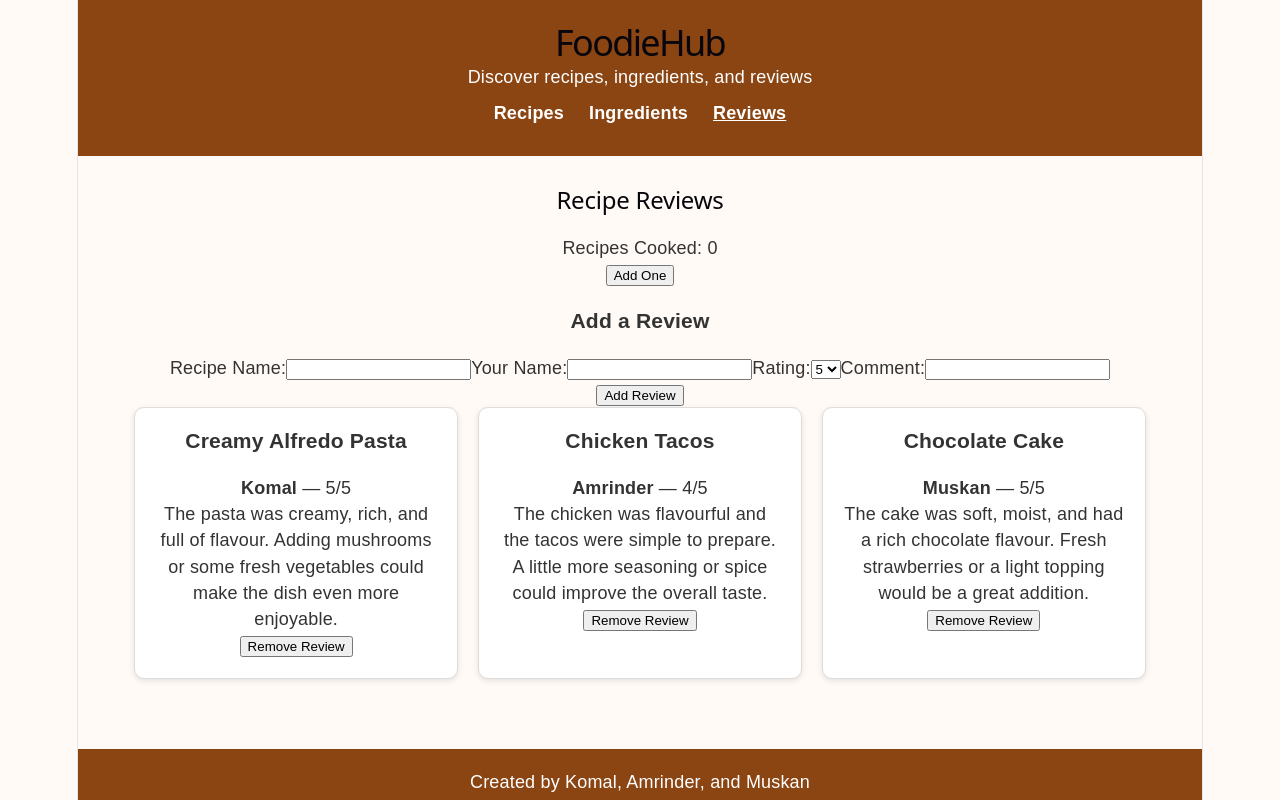
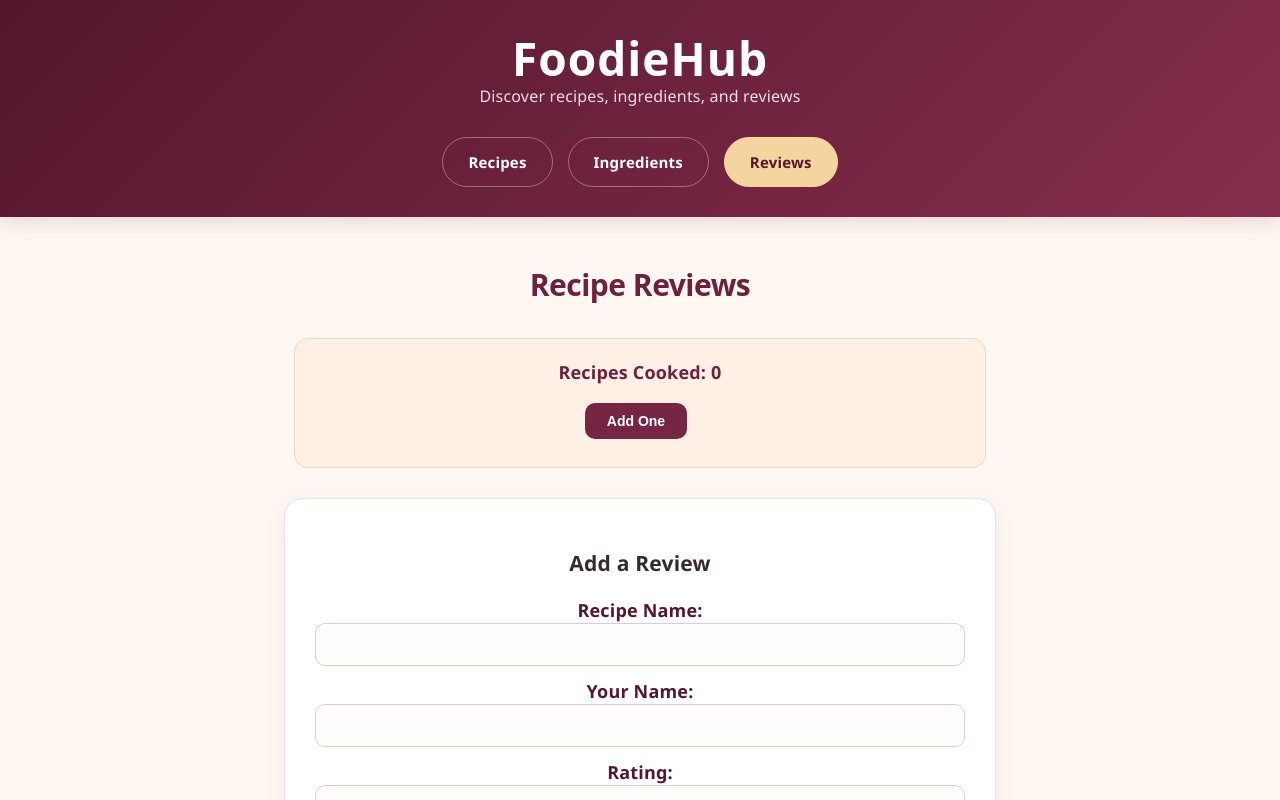
Before and after one commit to M-devgan/FS_Food_Hub, a React (Vite) app: page /reviews in a window 1280 px wide. Shown: the top 800 px of the page. Built offline with nearby package versions, Linux system fonts and the light colour scheme.

Commit message:
Improve FoodieHub website styling

```diff
--- a/src/App.css
+++ b/src/App.css
@@ -1,59 +1,81 @@
-/* Main page */
 body {
   margin: 0;
-  font-family: Arial, sans-serif;
-  background-color: #fffaf5;
-  color: #333;
+  background-color: #fff8f2;
+  color: #382b30;
+  font-family: 'Segoe UI', Arial, sans-serif;
 }
 
-/* Header */
+/* HEADER */
+
 header {
+  background: linear-gradient(135deg, #54172e, #852d4c);
+  color: white;
   text-align: center;
-  padding: 30px 20px;
-  background-color: #8b4513;
-  color: white;
+  padding: 45px 20px 30px;
+  box-shadow: 0 5px 20px rgba(84, 23, 46, 0.15);
 }
 
 header h1 {
+  color: white;
+  font-size: 46px;
+  font-weight: 800;
+  letter-spacing: 1px;
   margin: 0;
-  font-size: 36px;
 }
 
 header p {
-  margin: 8px 0 0;
+  color: #f8dce5;
+  font-size: 16px;
+  margin: 12px 0 0;
 }
 
-/* Navigation */
+/* NAVIGATION */
+
 nav {
   display: flex;
   justify-content: center;
-  gap: 25px;
-  margin-top: 10px;
+  flex-wrap: wrap;
+  gap: 15px;
+  margin-top: 28px;
 }
 
 nav a {
   color: white;
   text-decoration: none;
-  font-weight: bold;
+  padding: 11px 25px;
+  border-radius: 30px;
+  font-size: 15px;
+  font-weight: 600;
+  border: 1px solid rgba(255, 255, 255, 0.35);
+  transition: all 0.3s ease;
 }
 
 nav a:hover {
-  text-decoration: underline;
+  background-color: white;
+  color: #6d213c;
+  text-decoration: none;
+  transform: translateY(-2px);
 }
 
 nav a.active {
-  text-decoration: underline;
+  background-color: #f4d5a0;
+  color: #54172e;
+  border-color: #f4d5a0;
+  text-decoration: none;
 }
 
-/* Main content */
+/* MAIN CONTENT */
+
 main {
-  width: 90%;
-  max-width: 1100px;
+  width: 92%;
+  max-width: 1200px;
   margin: 0 auto;
-  padding: 30px 0;
+  padding: 50px 0;
+  flex: 1;
 }
 
-/* Sections */
+/* SECTION STYLING */
+
 .recipe-list,
 .ingredients-list,
 .reviews {
@@ -63,105 +85,282 @@ main {
 .recipe-list h2,
 .ingredients-list h2,
 .reviews h2 {
+  color: #6d213c;
+  font-size: 30px;
+  font-weight: 750;
+  text-align: center;
+  margin-bottom: 35px;
+  letter-spacing: -0.5px;
+}
+
+/* CARD LAYOUT */
+
+.recipe-cards,
+.ingredient-cards,
+.review-list {
+  display: grid;
+  grid-template-columns: repeat(3, minmax(0, 1fr));
+  gap: 25px;
+  margin-top: 30px;
+}
+
+/* RECIPE, INGREDIENT AND REVIEW CARDS */
+
+.recipe-card,
+.ingredient-card,
+.review-card {
+  background-color: #ffffff;
+  border: 1px solid #f0e0e5;
+  border-radius: 18px;
+  padding: 25px;
+  box-shadow: 0 8px 25px rgba(84, 23, 46, 0.08);
+  transition: transform 0.3s ease, box-shadow 0.3s ease;
+  min-width: 0;
+}
+
+.recipe-card:hover,
+.ingredient-card:hover,
+.review-card:hover {
+  transform: translateY(-6px);
+  box-shadow: 0 15px 35px rgba(84, 23, 46, 0.15);
+}
+
+/* RECIPE AND INGREDIENT ICONS */
+
+.recipe-image,
+.ingredient-image {
+  background-color: #fff0e6;
+  border-radius: 14px;
+  padding: 25px;
+  font-size: 48px;
   text-align: center;
   margin-bottom: 20px;
 }
 
-/* Card layouts */
-.recipe-cards,
-.ingredient-cards,
-.review-list {
-  display: grid;
-  grid-template-columns: repeat(3, 1fr);
-  gap: 20px;
+/* CARD HEADINGS */
+
+.recipe-card h3,
+.ingredient-card h3,
+.review-card h3 {
+  color: #6d213c;
+  font-size: 21px;
+  font-weight: 700;
+  margin: 0 0 12px;
 }
 
-/* Cards */
-.recipe-card,
-.ingredient-card,
-.review-card {
-  background-color: white;
-  border: 1px solid #ddd;
-  border-radius: 10px;
-  padding: 20px;
-  box-shadow: 0 2px 6px rgba(0, 0, 0, 0.1);
-}
+/* CARD TEXT */
 
-/* Recipe and ingredient icons */
-.recipe-image,
-.ingredient-image {
-  font-size: 40px;
-  text-align: center;
+.recipe-card p,
+.ingredient-card p,
+.review-card p {
+  color: #655b60;
+  line-height: 1.7;
+  font-size: 15px;
   margin-bottom: 15px;
 }
 
-/* Card headings */
-.recipe-card h3,
-.ingredient-card h3,
-.review-card h3 {
-  margin-top: 0;
+/* BUTTON STYLING */
+
+.recipe-card button,
+.ingredient-card button,
+.ingredient-form button,
+.recipe-list form button,
+.reviews button {
+  background-color: #762642;
+  color: white;
+  border: none;
+  border-radius: 10px;
+  padding: 12px 20px;
+  font-size: 14px;
+  font-weight: 600;
+  cursor: pointer;
+  margin: 8px 8px 8px 0;
+  transition: all 0.3s ease;
 }
 
-/* Recipe button */
-.recipe-card button {
-  padding: 8px 14px;
-  border: none;
-  border-radius: 5px;
-  background-color: #8b4513;
-  color: white;
-  cursor: pointer;
+/* BUTTON HOVER */
+
+.recipe-card button:hover,
+.ingredient-card button:hover,
+.ingredient-form button:hover,
+.recipe-list form button:hover,
+.reviews button:hover {
+  background-color: #54172e;
+  transform: translateY(-2px);
+  box-shadow: 0 5px 12px rgba(84, 23, 46, 0.2);
 }
 
-.recipe-card button:hover {
-  background-color: #6f350f;
+/* BUTTON KEYBOARD FOCUS */
+
+button:focus-visible,
+nav a:focus-visible {
+  outline: 3px solid #d4a64a;
+  outline-offset: 3px;
 }
 
-.recipe-card button:focus-visible {
-  outline: 3px solid #333;
-  outline-offset: 2px;
+/* FORM CONTAINERS */
+
+.recipe-list form,
+.ingredient-form,
+.reviews form {
+  background-color: white;
+  border: 1px solid #f0e0e5;
+  border-radius: 18px;
+  padding: 30px;
+  margin: 25px auto 35px;
+  max-width: 650px;
+  box-shadow: 0 8px 25px rgba(84, 23, 46, 0.07);
 }
 
-/* Ingredient buttons */
-.ingredient-form button,
-.ingredient-card button {
-  padding: 8px 14px;
-  border: none;
-  border-radius: 5px;
-  background-color: #8b4513;
-  color: white;
-  cursor: pointer;
+/* FORM LABELS */
+
+.recipe-list form label,
+.ingredient-form label,
+.reviews form label {
+  display: block;
+  font-weight: 600;
+  color: #54172e;
+  margin: 12px 0 8px;
 }
 
-/* Ingredient button hover */
-.ingredient-form button:hover,
-.ingredient-card button:hover {
-  background-color: #6f350f;
+/* FORM INPUT FIELDS */
+
+.recipe-list input,
+.ingredient-form input,
+.reviews input,
+.recipe-list textarea,
+.ingredient-form textarea,
+.reviews textarea,
+.recipe-list select,
+.ingredient-form select,
+.reviews select {
+  width: 100%;
+  max-width: 100%;
+  padding: 12px 15px;
+  border: 1px solid #dfcbd2;
+  border-radius: 10px;
+  background-color: #fffdfb;
+  color: #382b30;
+  font-size: 15px;
+  box-sizing: border-box;
+  transition: border-color 0.3s ease, box-shadow 0.3s ease;
 }
 
-/* Ingredient button keyboard focus */
-.ingredient-form button:focus-visible,
-.ingredient-card button:focus-visible {
-  outline: 3px solid #333;
-  outline-offset: 2px;
+/* INPUT FOCUS */
+
+.recipe-list input:focus,
+.ingredient-form input:focus,
+.reviews input:focus,
+.recipe-list textarea:focus,
+.ingredient-form textarea:focus,
+.reviews textarea:focus,
+.recipe-list select:focus,
+.ingredient-form select:focus,
+.reviews select:focus {
+  outline: none;
+  border-color: #a94b6b;
+  box-shadow: 0 0 0 3px rgba(169, 75, 107, 0.15);
 }
 
-/* Footer */
-footer {
+/* SHARED STATE SECTION */
+
+.shared-state {
+  background-color: #fff0e6;
+  border: 1px solid #f2d8c8;
+  border-radius: 14px;
+  padding: 20px;
   text-align: center;
-  padding: 20px;
-  background-color: #8b4513;
-  color: white;
+  margin: 20px auto 30px;
+  max-width: 650px;
 }
 
-/* Responsive layout */
+.shared-state p {
+  color: #6d213c;
+  font-size: 18px;
+  font-weight: 700;
+  margin-bottom: 10px;
+}
+
+.shared-state button {
+  background-color: #762642;
+  color: white;
+  border: none;
+  padding: 10px 22px;
+  border-radius: 10px;
+  cursor: pointer;
+  font-weight: 600;
+  transition: background-color 0.3s ease;
+}
+
+.shared-state button:hover {
+  background-color: #54172e;
+}
+
+/* FOOTER */
+
+footer {
+  background-color: #54172e;
+  color: #f8dce5;
+  padding: 25px 20px;
+  text-align: center;
+  margin-top: 40px;
+}
+
+footer p {
+  color: #f8dce5;
+  font-size: 14px;
+}
+
+/* TABLET RESPONSIVE DESIGN */
+
+@media (max-width: 950px) {
+  .recipe-cards,
+  .ingredient-cards,
+  .review-list {
+    grid-template-columns: repeat(2, minmax(0, 1fr));
+  }
+}
+
+/* MOBILE RESPONSIVE DESIGN */
+
 @media (max-width: 768px) {
+  header {
+    padding: 30px 15px;
+  }
+
+  header h1 {
+    font-size: 34px;
+  }
+
+  nav {
+    gap: 10px;
+  }
+
+  nav a {
+    padding: 10px 16px;
+    font-size: 14px;
+  }
+
+  main {
+    width: 92%;
+    padding: 30px 0;
+  }
+
   .recipe-cards,
   .ingredient-cards,
   .review-list {
     grid-template-columns: 1fr;
   }
 
-  header h1 {
-    font-size: 30px;
+  .recipe-list h2,
+  .ingredients-list h2,
+  .reviews h2 {
+    font-size: 25px;
+  }
+
+  .recipe-list form,
+  .ingredient-form,
+  .reviews form {
+    padding: 20px;
   }
 }
--- a/src/index.css
+++ b/src/index.css
@@ -51,11 +51,10 @@
 }
 
 #root {
-  width: 1126px;
+  width: 100%;
   max-width: 100%;
-  margin: 0 auto;
+  margin: 0;
   text-align: center;
-  border-inline: 1px solid var(--border);
   min-height: 100svh;
   display: flex;
   flex-direction: column;
```
